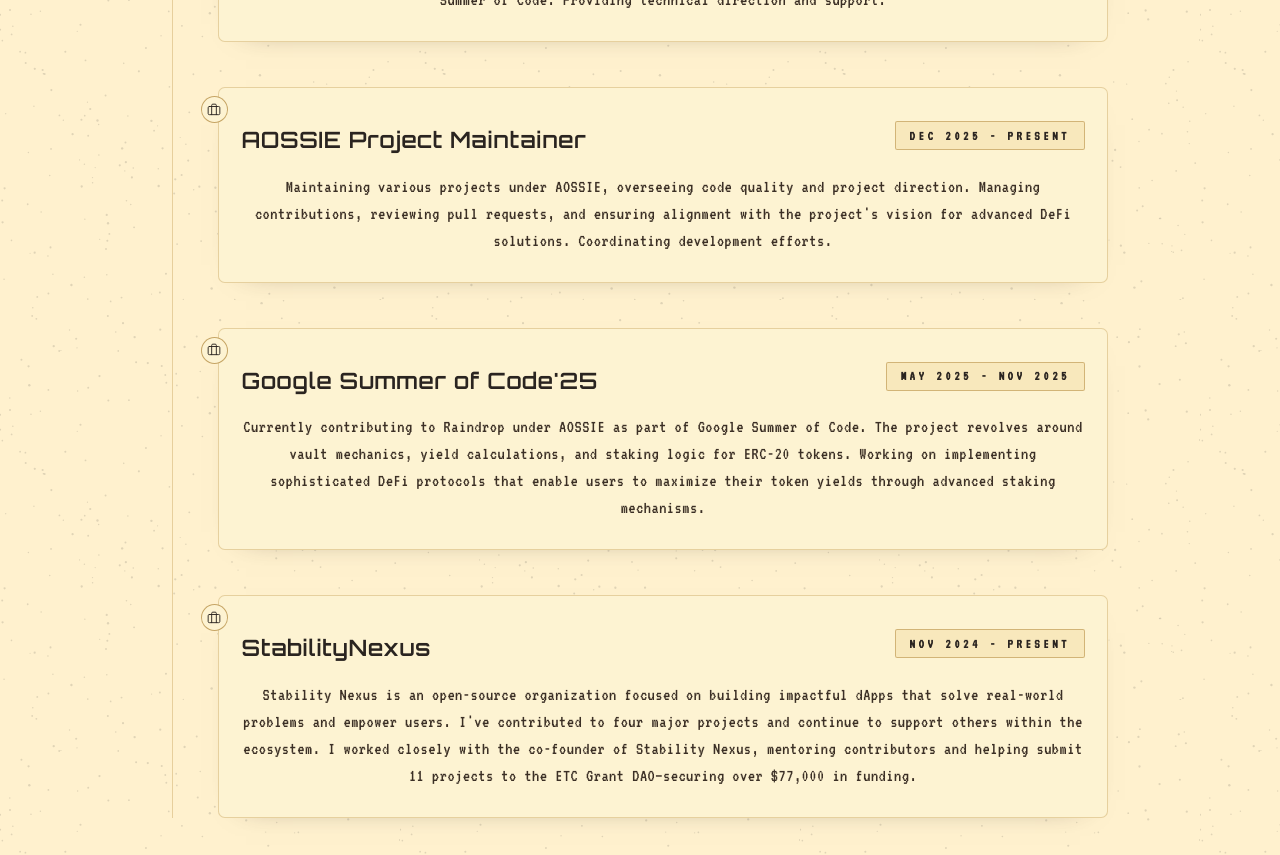
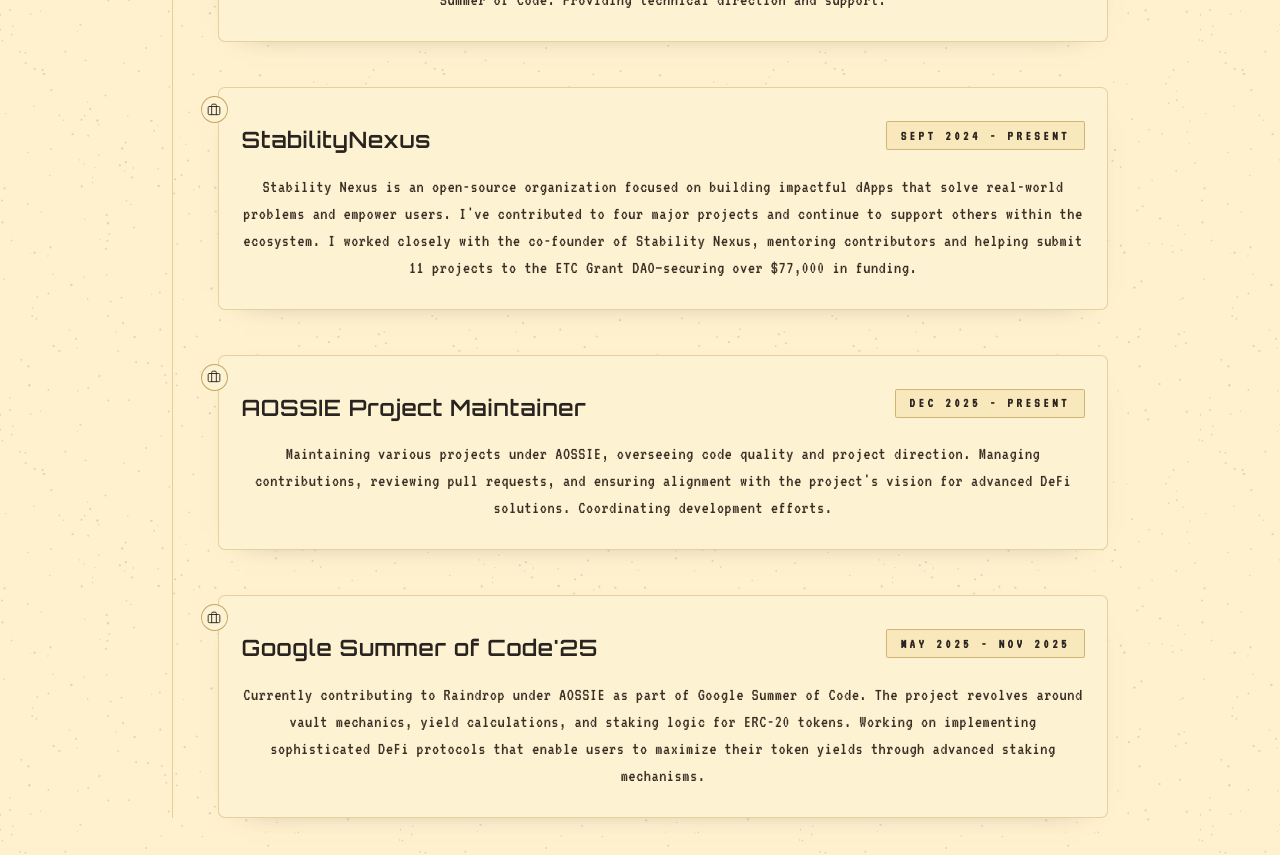
Before and after one commit to DengreSarthak/Portfolio, a Next.js app: page /Portfolio/ in a window 1280 px wide. Shown: the part 900-1755 px from the top of the page. Built offline with nearby package versions, Linux system fonts and the light colour scheme.

Commit message:
fix: Reordering

```diff
--- a/src/components/experience.tsx
+++ b/src/components/experience.tsx
@@ -11,6 +11,12 @@ const experiences = [
       "Mentoring and guiding contributors on the OrbOracle, StablePay and Gluon project under AOSSIE during Google Summer of Code. Providing technical direction and support.",
   },
   {
+    title: "StabilityNexus",
+    year: "Sept 2024 - Present",
+    description:
+      "Stability Nexus is an open-source organization focused on building impactful dApps that solve real-world problems and empower users. I've contributed to four major projects and continue to support others within the ecosystem. I worked closely with the co-founder of Stability Nexus, mentoring contributors and helping submit 11 projects to the ETC Grant DAO—securing over $77,000 in funding.",
+  },
+  {
     title: "AOSSIE Project Maintainer",
     year: "Dec 2025 - Present",
     description:
@@ -21,12 +27,6 @@ const experiences = [
     year: "May 2025 - Nov 2025",
     description:
       "Currently contributing to Raindrop under AOSSIE as part of Google Summer of Code. The project revolves around vault mechanics, yield calculations, and staking logic for ERC-20 tokens. Working on implementing sophisticated DeFi protocols that enable users to maximize their token yields through advanced staking mechanisms.",
-  },
-  {
-    title: "StabilityNexus",
-    year: "Nov 2024 - Present",
-    description:
-      "Stability Nexus is an open-source organization focused on building impactful dApps that solve real-world problems and empower users. I've contributed to four major projects and continue to support others within the ecosystem. I worked closely with the co-founder of Stability Nexus, mentoring contributors and helping submit 11 projects to the ETC Grant DAO—securing over $77,000 in funding.",
   },
 ];
 
```
